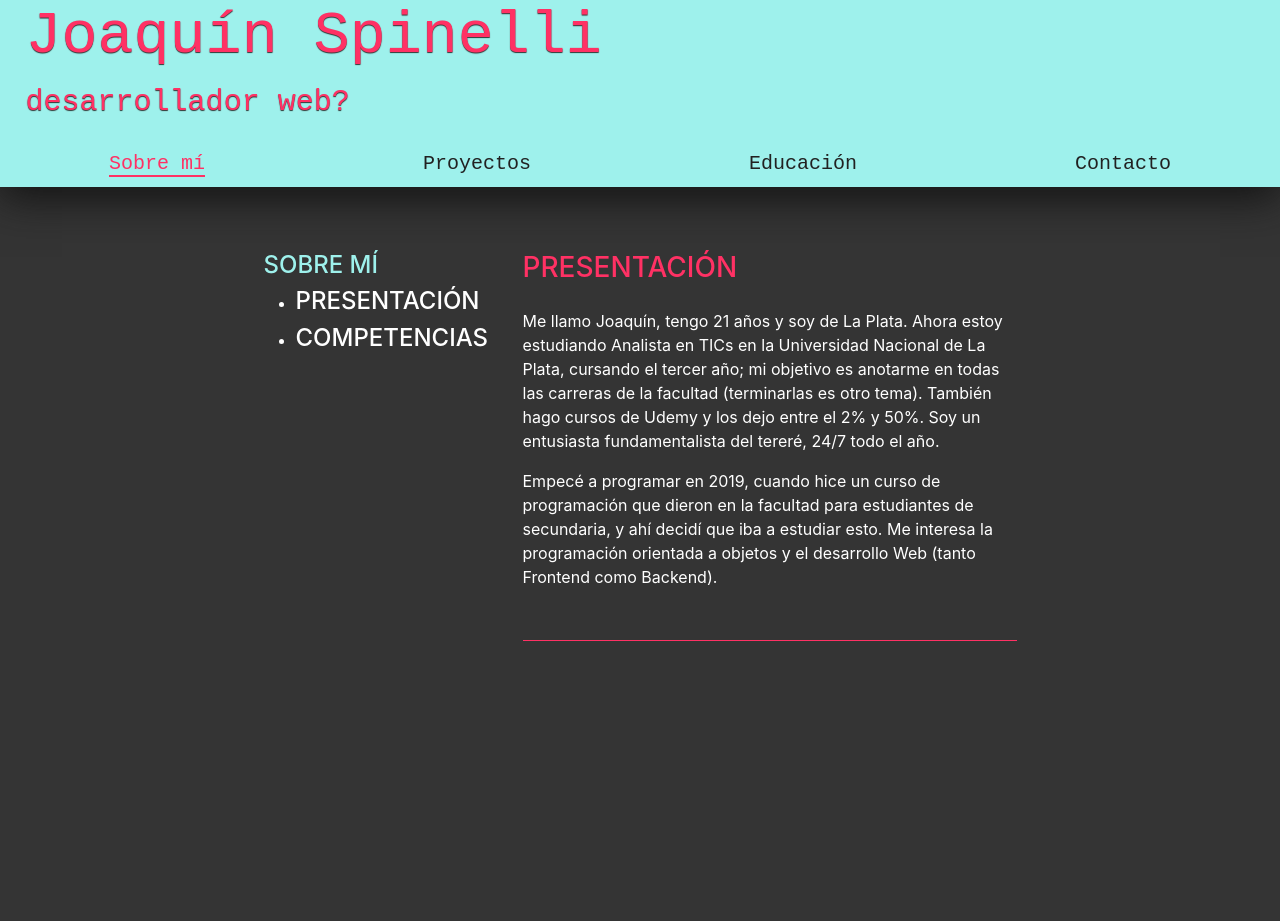
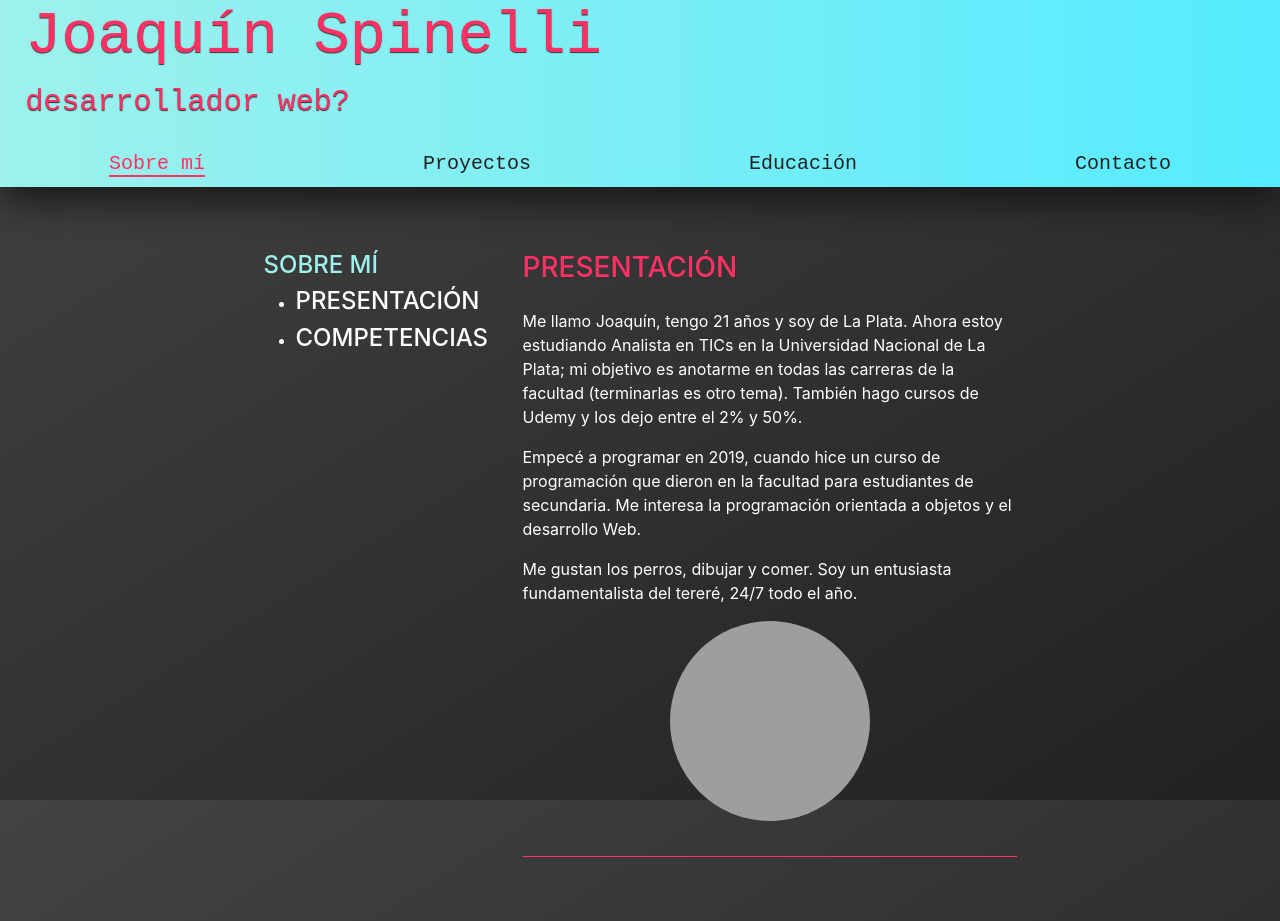
Before and after one commit to joakospinelli/joakospinelli.github.io, a React (Create React App) app: page / in a window 1280 px wide. Before the commit the page ends 800 px from the top, so only its background shows below. Built offline with nearby package versions, Linux system fonts and the light colour scheme; grey boxes are pictures that could not be loaded.

Commit message:
cambios en el estilo de la página + nueva info en la presentación

```diff
--- a/src/assets/styles/header.css
+++ b/src/assets/styles/header.css
@@ -1,5 +1,5 @@
 .header {
-  background-color: var(--main-color);
+  background-image: linear-gradient(to right, var(--main-color), var(--main-color-2));
   font-family: 'Roboto Mono', monospace;
   align-items: center;
   box-shadow: 0px 10px 40px #121212;
--- a/src/components/items/Presentacion.js
+++ b/src/components/items/Presentacion.js
@@ -6,8 +6,6 @@ export default function Presentacion(){
         return Math.abs(edad.getUTCFullYear() - 1970);
     }
 
-
-/*  ESTO SÓLO VA A ESTAR CUANDO ME LIBERE DE LA VERGUENZA
     const changeImg = () => {
         const randomImg = [ "https://media.tenor.com/kB-Liucd8p4AAAAC/pepega-hackermans.gif",
                             "https://media.tenor.com/Z4Ks69TQz0wAAAAC/hacker-pepe.gif",
@@ -21,31 +19,33 @@ export default function Presentacion(){
             selected = randomImg[ Math.floor(Math.random() * randomImg.length) ];
 
         img.src = selected;
-    } */
+    }
 
     return (
         <div className="col-info last-item">
             <h3 className="subtitle-accent">PRESENTACIÓN</h3>
             <p>
                 Me llamo Joaquín, tengo {getEdad()} años y soy de La Plata.
-                Ahora estoy estudiando Analista en TICs en la Universidad Nacional de La Plata, cursando el tercer año;
+                Ahora estoy estudiando Analista en TICs en la Universidad Nacional de La Plata;
                 mi objetivo es anotarme en todas las carreras de la facultad (terminarlas es otro tema).
-                También hago cursos de Udemy y los dejo entre el 2% y 50%. Soy un entusiasta fundamentalista del tereré, 24/7 todo el año.
+                También hago cursos de Udemy y los dejo entre el 2% y 50%.
             </p>
 
             <p>
-                Empecé a programar en 2019, cuando hice un curso de programación que dieron en la facultad para estudiantes de secundaria,
-                y ahí decidí que iba a estudiar esto. Me interesa la programación orientada a objetos
-                y el desarrollo Web (tanto Frontend como Backend).
+                Empecé a programar en 2019, cuando hice un curso de programación que dieron en la facultad para estudiantes de secundaria.
+                Me interesa la programación orientada a objetos y el desarrollo Web.
             </p>
 
-{/*         ESTO SÓLO VA A ESTAR CUANDO ME LIBERE DE LA VERGUENZA
+            <p>
+                Me gustan los perros, dibujar y comer. Soy un entusiasta fundamentalista del tereré, 24/7 todo el año.
+            </p>
+
             <div style={{ textAlign: 'center '}} onMouseEnter={changeImg}>
                 <img src="https://media.tenor.com/ZmZ7UKIc0soAAAAC/anonymous-anonymous-bites-back.gif"
                             alt="rana con anteojos"
                             id="img-perfil"
                             className="img"></img>
-            </div> */}
+            </div>
 
         </div>
     )
--- a/src/index.css
+++ b/src/index.css
@@ -1,7 +1,9 @@
 :root {
-  --bg-color: #343434;
+  --bg-color: #434343;
+  --bg-color-2: #212121;
   --accent-color: #ff3164;
   --main-color: #9ef1ec;
+  --main-color-2: #55ebff;
 }
 
 @keyframes fade {
@@ -22,8 +24,12 @@ body {
     sans-serif;
   -webkit-font-smoothing: antialiased;
   -moz-osx-font-smoothing: grayscale;
-    background-color: var(--bg-color);
-    color: white;
+  background-color: var(--bg-color-1);
+  background-image: linear-gradient(to bottom right, var(--bg-color), var(--bg-color-2));
+  background-size: cover;
+  background-repeat: no-repeat;
+  background-attachment: fixed;
+  color: white;
 }
 
 code {
@@ -62,6 +68,10 @@ li a {
 
 li a:hover {
   color: var(--main-color);
+}
+
+li a:active {
+  color: var(--main-color-2);
 }
 
 
```
